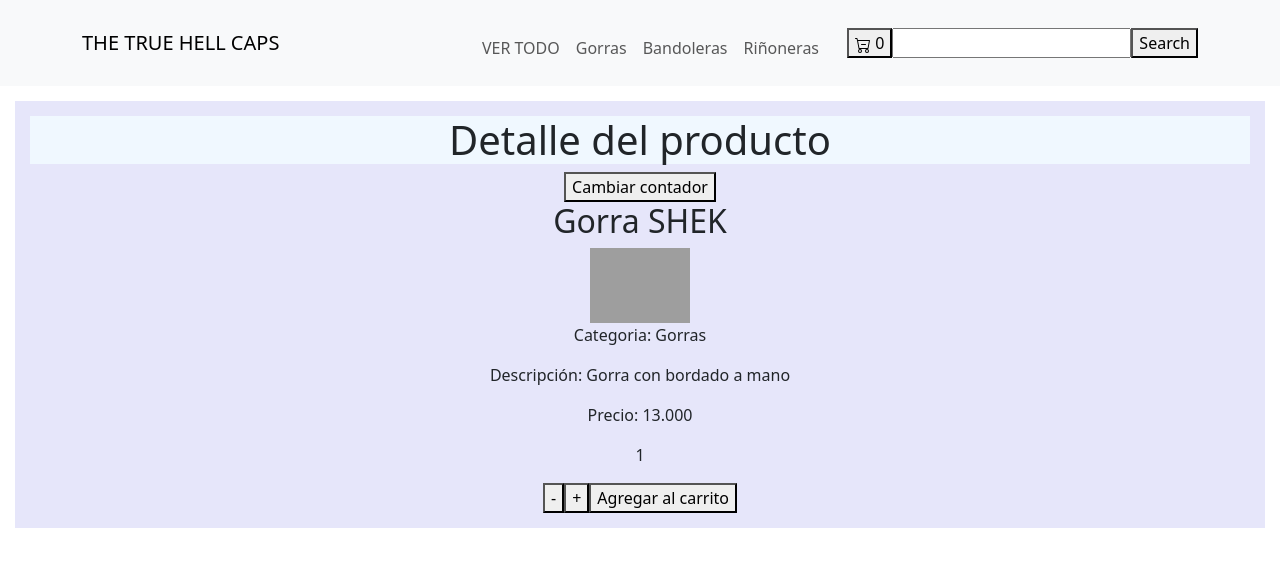
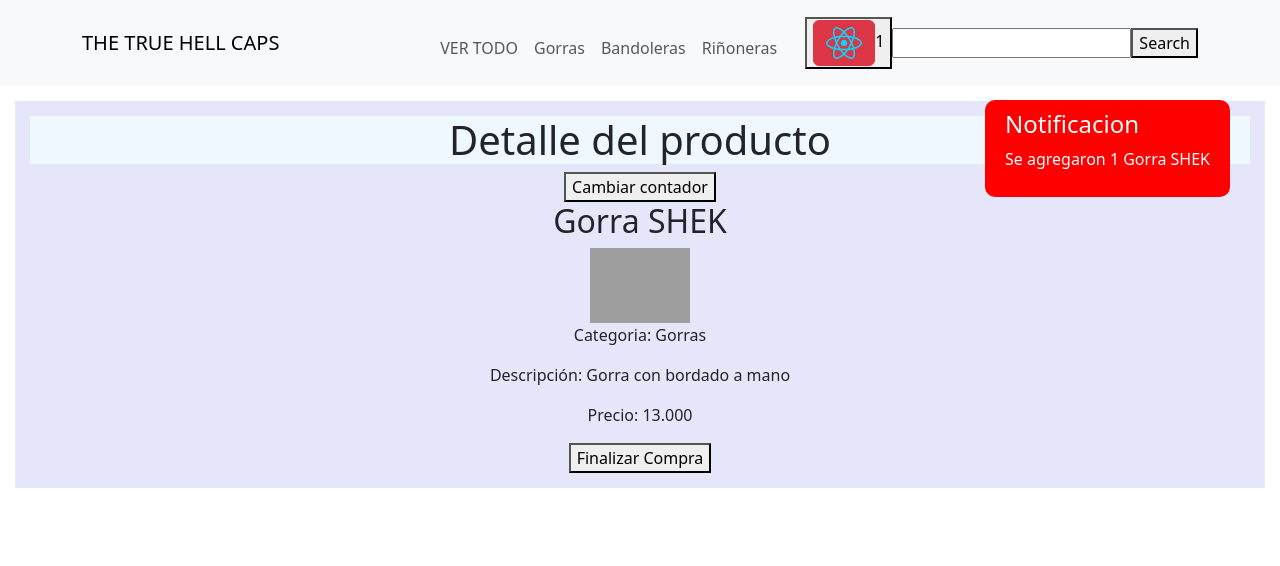
Before and after one commit to arianaortigoza4/PreEntrega1Ortigoza, a React (Vite) app: page /item/ARTE3 in a window 1280 px wide. Both pictures are taken after a click on the button "Agregar al carrito". Shown: the top 566 px of the page. Built offline with nearby package versions, Linux system fonts and the light colour scheme; grey boxes are pictures that could not be loaded.

Commit message:
CardWidget

```diff
--- a/src/componentes/CartWidget/CartWidget.jsx
+++ b/src/componentes/CartWidget/CartWidget.jsx
@@ -1,10 +1,12 @@
+import cart from '../../assets/react.svg'
+import { useCart } from '../../context/CartContext.jsx'
 const CartWidget = () => {
+    const { totalQuantity } = useCart()
+
     return (
         <button>
-            <svg xmlns="http://www.w3.org/2000/svg" width="16" height="16" fill="currentColor" class="bi bi-cart-dash" viewBox="0 0 16 16">
-  <path d="M6.5 7a.5.5 0 0 0 0 1h4a.5.5 0 0 0 0-1h-4z"/>
-  <path d="M.5 1a.5.5 0 0 0 0 1h1.11l.401 1.607 1.498 7.985A.5.5 0 0 0 4 12h1a2 2 0 1 0 0 4 2 2 0 0 0 0-4h7a2 2 0 1 0 0 4 2 2 0 0 0 0-4h1a.5.5 0 0 0 .491-.408l1.5-8A.5.5 0 0 0 14.5 3H2.89l-.405-1.621A.5.5 0 0 0 2 1H.5zm3.915 10L3.102 4h10.796l-1.313 7h-8.17zM6 14a1 1 0 1 1-2 0 1 1 0 0 1 2 0zm7 0a1 1 0 1 1-2 0 1 1 0 0 1 2 0z"/>
-</svg> 0
+        <img src={cart} className='btn btn-danger'/>
+            {totalQuantity}
         </button>
     )
 }
--- a/src/componentes/ItemDetail/ItemDetail.jsx
+++ b/src/componentes/ItemDetail/ItemDetail.jsx
@@ -1,5 +1,7 @@
 // import ItemCount from '../ItemCount/ItemCount'
 import { useState } from "react"
+import { useCart } from "../../context/CartContext"
+import { useNotification } from "../../notificacion/NotificationContext"
 
 const InputCount = ({ onAdd, stock, initial= 1 }) => {
     const [count, setCount] = useState(initial)
@@ -47,8 +49,16 @@ const ItemDetail = ({ id, name, category, img, price, stock, description }) => {
 
     const ItemCount = inputType === 'button' ? ButtonCount : InputCount
 
+    const { addItem, isInCart } = useCart()
+    const { setNotification } = useNotification()
+
     const handleOnAdd = (quantity) => {
-        console.log(`se agregaron ${quantity} ${name}`)
+        const productToAdd = {
+            id, name, price, quantity
+        }
+
+        addItem(productToAdd)
+        setNotification('error', `Se agregaron ${quantity} ${name}`)
     }
 
     return (
@@ -76,7 +86,13 @@ const ItemDetail = ({ id, name, category, img, price, stock, description }) => {
                 </p>
             </section>
             <footer>
-                <ItemCount stock={stock} onAdd={handleOnAdd}/>
+                {
+                    isInCart(id) ? (
+                        <button>Finalizar Compra</button>
+                    ) : (
+                        <ItemCount stock={stock} onAdd={handleOnAdd}/>
+                    )
+                }
             </footer>
         </article>
     )
--- /dev/null
+++ b/src/context/CartContext.jsx
@@ -0,0 +1,71 @@
+import { useState, createContext, useContext } from 'react'
+
+const CartContext = createContext({
+    cart: [],
+    addItem: () => {},
+    removeItem: () => {},
+    isInCart: () => {},
+    clearCart: () => {},
+    totalQuantity: 0,
+    total: 0
+})
+
+export const CartProvider = ({ children }) => {
+    const [cart, setCart] = useState([])
+    console.log(cart)
+
+    const addItem = (productToAdd) => {
+      if(!isInCart(productToAdd.id)) {
+        setCart(prev => [...prev, productToAdd])
+      } else {
+        console.log('el producto ya esta agregado')
+      }
+    }
+
+    const isInCart = (id) => {
+      return cart.some(prod => prod.id === id)
+    }
+
+    const removeItem = (id) => {
+        const cartUpdated = cart.filter(prod => prod.id !== id)
+        setCart(cartUpdated)
+    }
+
+    const getTotalQuantity = () => {
+        let totalQuantity = 0
+
+        cart.forEach(prod => {
+            totalQuantity += prod.quantity
+        })
+
+        return totalQuantity
+    }
+
+    const totalQuantity = getTotalQuantity()
+
+    const clearCart = () => {
+        setCart([])
+    }
+
+    const getTotal = () => {
+        let total = 0
+
+        cart.forEach(prod => {
+            total += prod.price * prod.quantity
+        })
+
+        return total
+    }
+
+    const total = getTotal()
+
+    return (
+        <CartContext.Provider value={{ cart, addItem, clearCart, removeItem, isInCart, totalQuantity, total }}>
+            { children }
+        </CartContext.Provider>
+    )
+}
+
+export const useCart = () => {
+    return useContext(CartContext)
+}
--- /dev/null
+++ b/src/notificacion/NotificationContext.jsx
@@ -0,0 +1,51 @@
+import { useState, createContext, useContext } from "react";
+
+const Notification = ({ notificationData }) => {
+    const notificationStyle = {
+      position: 'absolute',
+      top: 100,
+      right: 50,
+      backgroundColor: notificationData.type === 'success' ? 'green' : 'red',
+      color: 'white',
+      padding: '10px 20px 10px 20px',
+      borderRadius: 10
+    }
+
+    return (
+      <article style={notificationStyle}>
+        <h4>Notificacion</h4>
+        <p>{notificationData.text}</p>
+      </article>
+    )
+  }
+
+const NotificationContext = createContext()
+
+export const NotificationProvider = ({ children }) => {
+    const [notificationData, setNotificationData] = useState({
+        text: '',
+        type: 'success'
+    })
+
+    const setNotification = (type, text) => {
+        setNotificationData({
+            text, type
+        })
+
+        setTimeout(() => {
+            setNotificationData({
+                text: '',
+                type: 'success'
+            })
+        }, 3000)
+    }
+
+    return (
+        <NotificationContext.Provider value={{ setNotification }}>
+            {notificationData.text && <Notification notificationData={notificationData}/>}
+            { children }
+        </NotificationContext.Provider>
+    )
+}
+
+export const useNotification = () => useContext(NotificationContext)
```
Also changed, not shown: src/App.jsx (+6 -1 lines).
